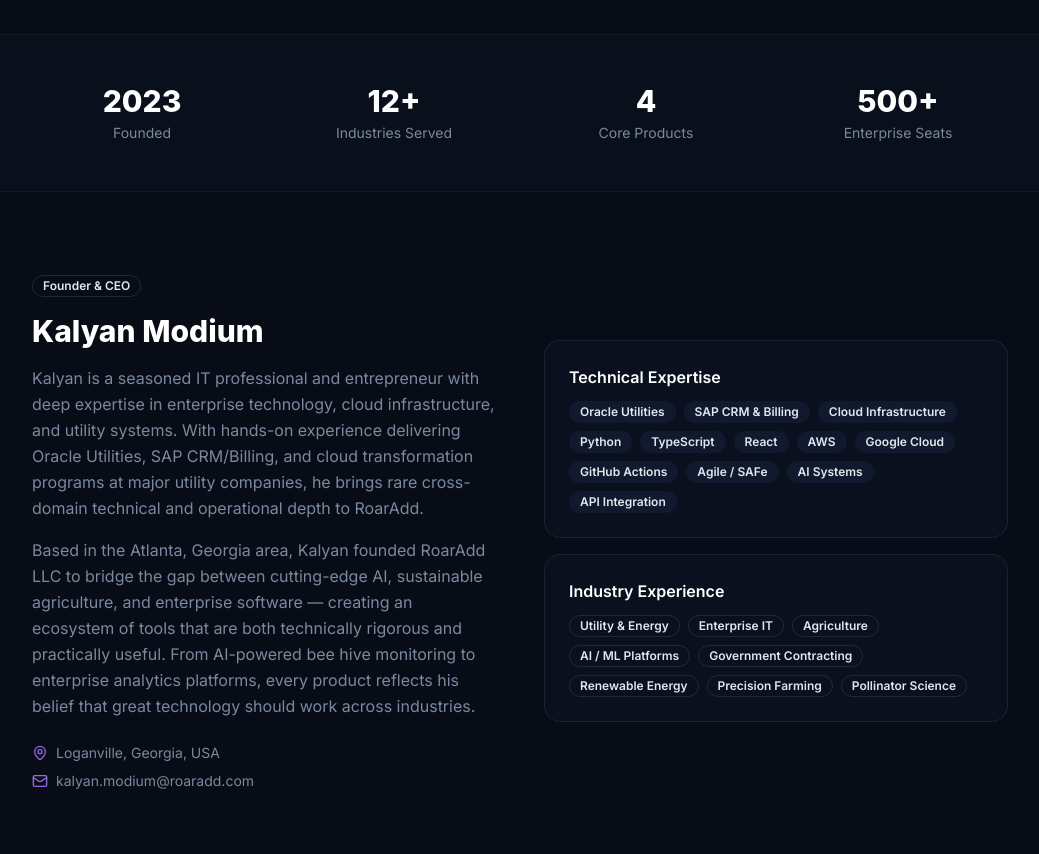
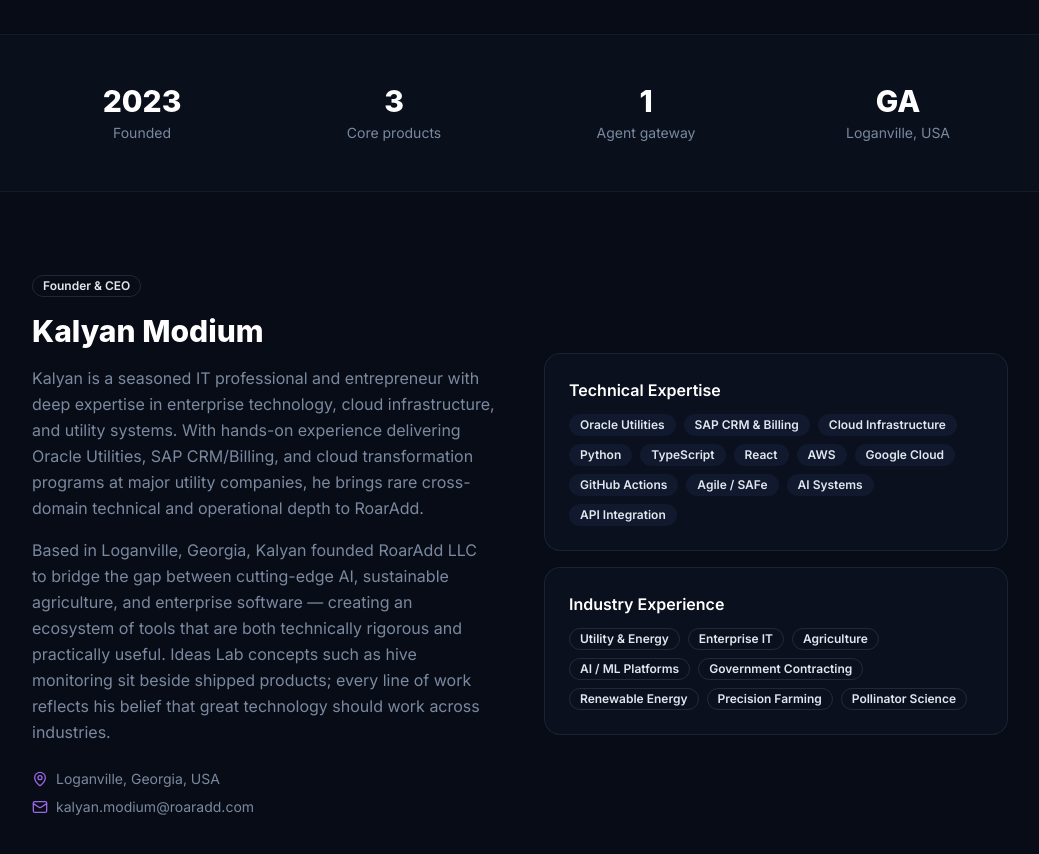
Before and after one commit to RoaraddTrackit-cloud/Roaradd-Services, a React (Vite) app in the folder website/: page /about in a window 1280 px wide. Shown: the part 660-1514 px from the top of the page, without its empty margins (120-1159 px from the left). Built offline with nearby package versions, Linux system fonts and the light colour scheme; a web font is replaced by a local one.

Commit message:
fix(website): honest About stats and Loganville location

```diff
--- a/website/src/pages/About.tsx
+++ b/website/src/pages/About.tsx
@@ -6,9 +6,9 @@
 
 const stats = [
   { value: "2023", label: "Founded" },
-  { value: "12+", label: "Industries Served" },
-  { value: "4", label: "Core Products" },
-  { value: "500+", label: "Enterprise Seats" },
+  { value: "3", label: "Core products" },
+  { value: "1", label: "Agent gateway" },
+  { value: "GA", label: "Loganville, USA" },
 ];
 
 const values = [
@@ -32,8 +32,6 @@
     <div className="relative min-h-screen bg-background overflow-hidden">
       <div className="fixed inset-0 bg-grid-pattern opacity-10 pointer-events-none" />
       <main className="pt-16">
-
-        {/* Hero */}
         <section className="py-20 sm:py-28">
           <div className="max-w-5xl mx-auto px-4 sm:px-6 text-center">
             <motion.div initial={{ opacity: 0, y: 30 }} animate={{ opacity: 1, y: 0 }} transition={{ duration: 0.6 }}>
@@ -58,7 +56,6 @@
           </div>
         </section>
 
-        {/* Stats */}
         <section className="py-12 border-y border-white/5 bg-secondary/20">
           <div className="max-w-5xl mx-auto px-4 sm:px-6">
             <div className="grid grid-cols-2 md:grid-cols-4 gap-8">
@@ -72,7 +69,6 @@
           </div>
         </section>
 
-        {/* Founder Story */}
         <section className="py-20">
           <div className="max-w-5xl mx-auto px-4 sm:px-6">
             <div className="grid lg:grid-cols-2 gap-12 items-center">
@@ -83,7 +79,7 @@
                   Kalyan is a seasoned IT professional and entrepreneur with deep expertise in enterprise technology, cloud infrastructure, and utility systems. With hands-on experience delivering Oracle Utilities, SAP CRM/Billing, and cloud transformation programs at major utility companies, he brings rare cross-domain technical and operational depth to RoarAdd.
                 </p>
                 <p className="text-muted-foreground leading-relaxed mb-6">
-                  Based in the Atlanta, Georgia area, Kalyan founded RoarAdd LLC to bridge the gap between cutting-edge AI, sustainable agriculture, and enterprise software — creating an ecosystem of tools that are both technically rigorous and practically useful. From AI-powered bee hive monitoring to enterprise analytics platforms, every product reflects his belief that great technology should work across industries.
+                  Based in Loganville, Georgia, Kalyan founded RoarAdd LLC to bridge the gap between cutting-edge AI, sustainable agriculture, and enterprise software — creating an ecosystem of tools that are both technically rigorous and practically useful. Ideas Lab concepts such as hive monitoring sit beside shipped products; every line of work reflects his belief that great technology should work across industries.
                 </p>
                 <div className="flex items-center gap-2 text-sm text-muted-foreground">
                   <MapPin className="w-4 h-4 text-primary" />
@@ -116,7 +112,6 @@
           </div>
         </section>
 
-        {/* Mission */}
         <section className="py-20 bg-secondary/20">
           <div className="max-w-4xl mx-auto px-4 sm:px-6 text-center">
             <Badge variant="outline" className="mb-4">Our Mission</Badge>
@@ -127,7 +122,6 @@
           </div>
         </section>
 
-        {/* Values */}
         <section className="py-20">
           <div className="max-w-5xl mx-auto px-4 sm:px-6">
             <div className="text-center mb-12">
@@ -146,7 +140,6 @@
           </div>
         </section>
 
-        {/* Products Overview */}
         <section className="py-20 bg-secondary/20">
           <div className="max-w-5xl mx-auto px-4 sm:px-6">
             <div className="text-center mb-12">
@@ -171,7 +164,6 @@
           </div>
         </section>
 
-        {/* NVIDIA / Partnership CTA */}
         <section className="py-20">
           <div className="max-w-4xl mx-auto px-4 sm:px-6">
             <div className="glass-panel rounded-3xl p-8 sm:p-12 text-center border border-primary/20">
@@ -191,7 +183,6 @@
             </div>
           </div>
         </section>
-
       </main>
     </div>
   );
```
